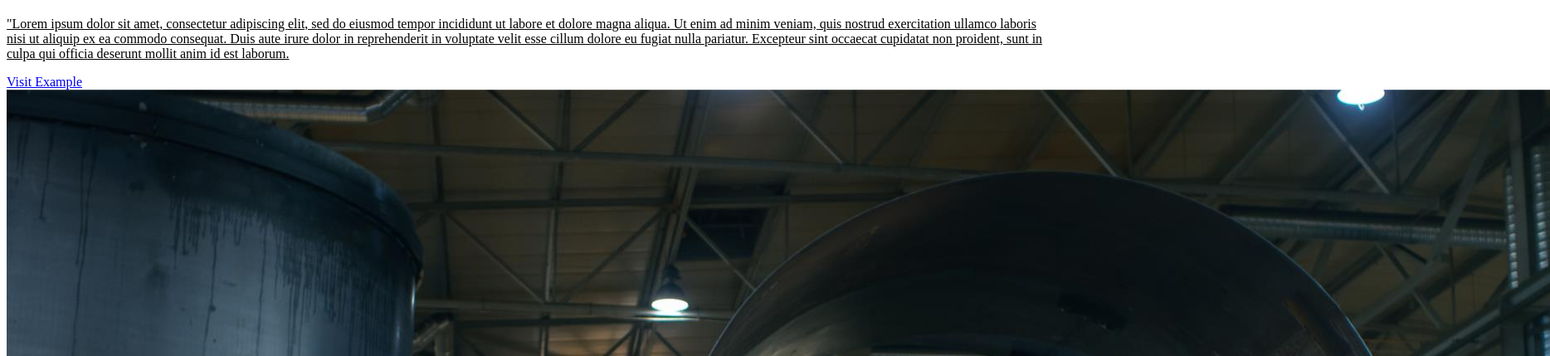
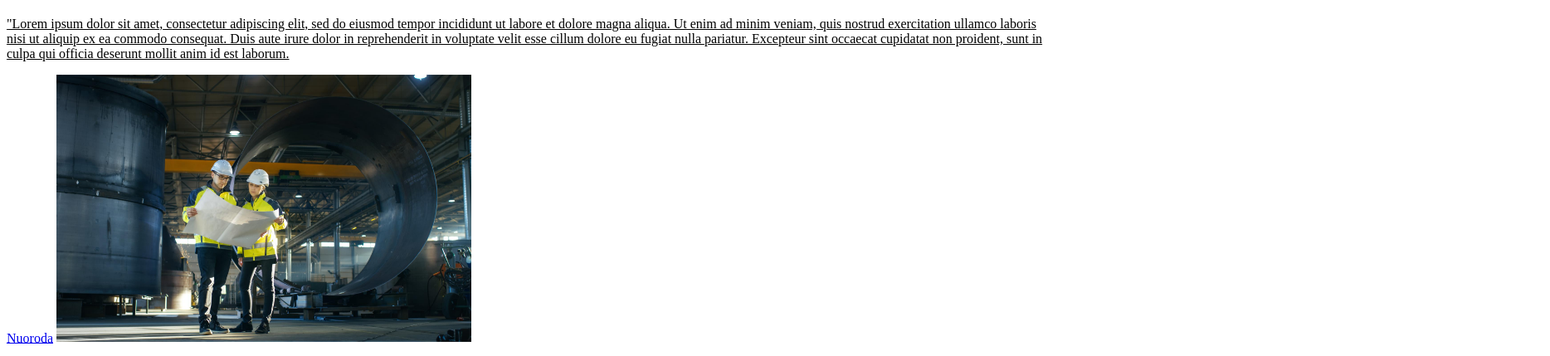
Before and after one commit to DovydasRim/DovydasRim.github.io, a plain HTML site: page index.html in a window 1280 px wide. Shown: the part 197-626 px from the top of the page at 83% size, 1868 px wide, since content can reach past the window. Drawn offline with Linux system fonts and the light colour scheme.

Commit message:
Add files via upload

```diff
--- a/index.html
+++ b/index.html
@@ -11,12 +11,12 @@
     <h1>Dovydas Rimkus</h1>
     <h5>Dirbtinio intelekto sistemos</h5>
 
-<!-- Div konteineris (angl. "division") naudojamas norint sugrupuoti kelis elementus
+<!-- Div konteineris naudojamas norint sugrupuoti kelis elementus
 (pavyzdžiui, pastraipas, paveikslėlius, nuorodas) į vieną loginį bloką. -->
     <div>
         <p><u>"Lorem ipsum dolor sit amet, consectetur adipiscing elit, sed do eiusmod tempor incididunt ut labore et dolore magna aliqua. Ut enim ad minim veniam, quis nostrud exercitation ullamco laboris nisi ut aliquip ex ea commodo consequat. Duis aute irure dolor in reprehenderit in voluptate velit esse cillum dolore eu fugiat nulla pariatur. Excepteur sint occaecat cupidatat non proident, sunt in culpa qui officia deserunt mollit anim id est laborum.</u></p>
-        <a href="https://www.w3schools.com/html/">Visit Example</a>
-        <img src="images/pirmas_ld.jpg" alt="Svajonių darbo aplinka">
+        <a href="https://www.w3schools.com/html/">Nuoroda</a>
+        <img src="images/pirmas_ld.jpg" alt="Svajonių darbo aplinka" width="500">
     </div>
 
 <!--
@@ -39,10 +39,9 @@
         <li>Embedded sistemų kūrimas</li>
     </ul>
 <!--
-    <em> (emphasis) nurodo, kad žodžiai turi būti pabrėžti logiškai (pvz., kalbos intonacija – "tai YRA svarbu"),
+    <em> nurodo, kad žodžiai turi būti pabrėžti logiškai (pvz., kalbos intonacija – "tai YRA svarbu"),
     todėl ekrano skaitytuvai gali pakeisti balso toną.
-    <i> (italic) naudojama tik stiliui (pvz., terminams, svetimiems žodžiams, pavadinimams),
-    tačiau neturi semantinės reikšmės.
+    <i> (italic) naudojama tik stiliui
  -->
 </body>
 </html>
```
